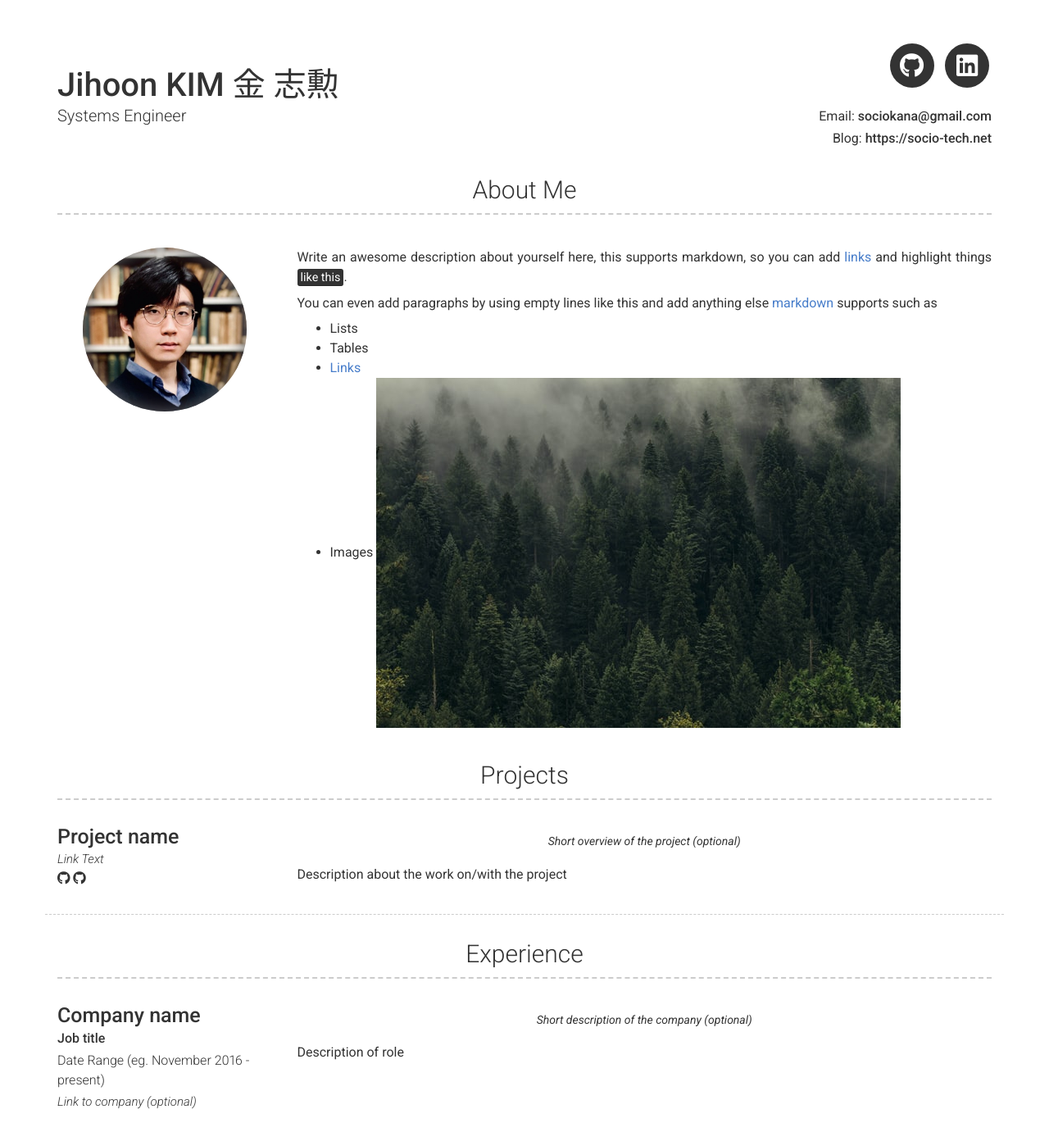
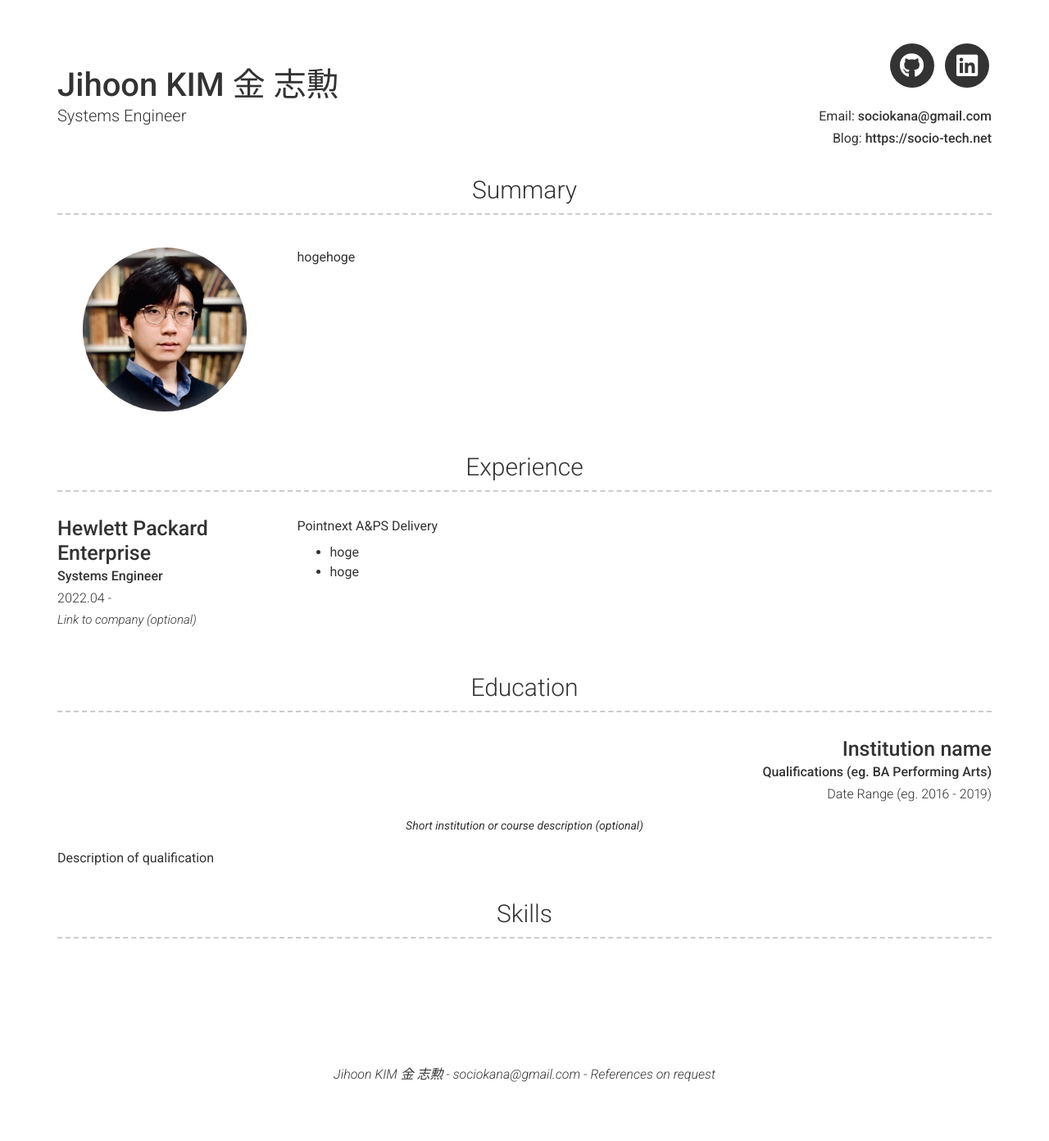
Before and after one commit to sociokana/sociokana.github.io, a Jekyll site: the page built from index.md, in a window 1280 px wide and 1400 px high. Shown: the top 1392 px of the window at 82% size. Built offline with Jekyll 4.4.1, drawn with Linux system fonts in a browser that asks for light colours; nearby versions of some CDN libraries; some of the changed text lies outside the part shown.

Commit message:
Update _config.yml

```diff
--- a/_config.yml
+++ b/_config.yml
@@ -50,50 +50,46 @@ linkedin_username: jhkim-linedin
 # google_analytics: "UA-00000000-0"
 
 # About Section
-# about_title: About Me (Use this to override about section title)
+about_title: Summary
 about_profile_image: images/me.jpg
 about_content: | # this will include new lines to allow paragraphs
-  Write an awesome description about yourself here, this supports markdown, so you can add [links](http://foobar.com) and highlight things <mark>like this</mark>.
-
-  You can even add paragraphs by using empty lines like this and add anything else [markdown](https://www.markdownguide.org/getting-started#what-is-markdown) supports such as
-    - Lists
-    - Tables
-    - <a href="google.com">Links</a>
-    - Images ![alt text](/images/landscape-trees.jpg "Trees")
+  hogehoge
 
 content:
-  - title: Projects # Title for the section
-    layout: list # Type of content section (list/text)
-    content:
-      - layout: left
-        border: weak  # Value of `weak` will display a weak border below this item. # Any
-                      # other value (or no value) means no border will be displayed
-        title: Project name
-        link: Link to project (eg. sproogen.github.io/modern-resume-theme)(optional)
-        link_text: Link Text
-        additional_links:
-          - title:  Github page for project (eg. sproogen/modern-resume-theme)
-            icon: fab fa-github
-            url: Link to project (eg. sproogen.github.io/modern-resume-theme)(optional)
-          - title:  Github page for project (eg. sproogen/modern-resume-theme)
-            icon: fab fa-github
-            url: Link to project (eg. sproogen.github.io/modern-resume-theme)(optional)
-        quote: >
-          Short overview of the project (optional)
-        description: | # this will include new lines to allow paragraphs
-          Description about the work on/with the project
+  # - title: Projects # Title for the section
+  #   layout: list # Type of content section (list/text)
+  #   content:
+  #     - layout: left
+  #       border: weak  # Value of `weak` will display a weak border below this item. # Any
+  #                     # other value (or no value) means no border will be displayed
+  #       title: Project name
+  #       link: Link to project (eg. sproogen.github.io/modern-resume-theme)(optional)
+  #       link_text: Link Text
+  #       additional_links:
+  #         - title:  Github page for project (eg. sproogen/modern-resume-theme)
+  #           icon: fab fa-github
+  #           url: Link to project (eg. sproogen.github.io/modern-resume-theme)(optional)
+  #         - title:  Github page for project (eg. sproogen/modern-resume-theme)
+  #           icon: fab fa-github
+  #           url: Link to project (eg. sproogen.github.io/modern-resume-theme)(optional)
+  #       quote: >
+  #         Short overview of the project (optional)
+  #       description: | # this will include new lines to allow paragraphs
+  #         Description about the work on/with the project
   - title: Experience
     layout: list
     content:
       - layout: left
-        title: Company name
-        sub_title: Job title
-        caption: Date Range (eg. November 2016 - present)
+        title: Hewlett Packard Enterprise
+        sub_title: Systems Engineer
+        caption: 2022.04 -
         link: Link to company (optional)
-        quote: >
-          Short description of the company (optional)
+        # quote: >
+          # Short description of the company (optional)
         description: | # this will include new lines to allow paragraphs
-          Description of role
+          Pointnext A&PS Delivery
+          - hoge
+          - hoge
   - title: Education
     layout: list
     content:
@@ -105,12 +101,11 @@ content:
           Short institution or course description (optional)
         description: | # this will include new lines to allow paragraphs
           Description of qualification
-  - title: A Little More About Me
-    layout: text
-    content: | # this will include new lines to allow paragraphs
-      This is where you can write a little more about yourself. You could title this section **Interests** and include some of your other interests.
+  - title: Skills
+    layout: list
+    content:
+      -
 
-      Or you could title it **Skills** and write a bit more about things that make you more desirable, like *leadership* or *teamwork*
 
 # Footer
 footer_show_references: true
```
